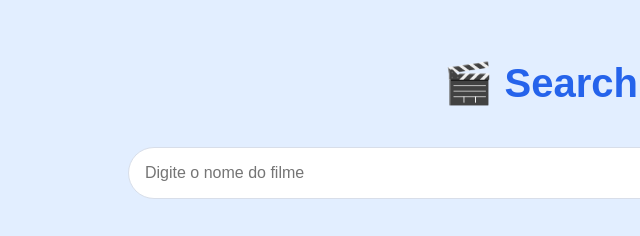
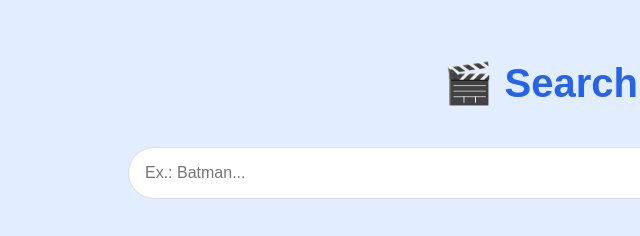
Before and after one commit to rafaelmelo001/integrationTMDBAPI, a plain HTML site: page MovieSearch/index.html in a window 1280 px wide. Shown: the top 236 px of the page, 37-677 px from the left. Drawn offline with Linux system fonts and the light colour scheme.

Commit message:
Adjustments frontend

```diff
--- a/MovieSearch/index.html
+++ b/MovieSearch/index.html
@@ -27,7 +27,7 @@
                 <input
                     type="text"
                     id="filme"
-                    placeholder="Digite o nome do filme"
+                    placeholder="Ex.: Batman..."
                 >
 
                 <button id="getFilm">
```
